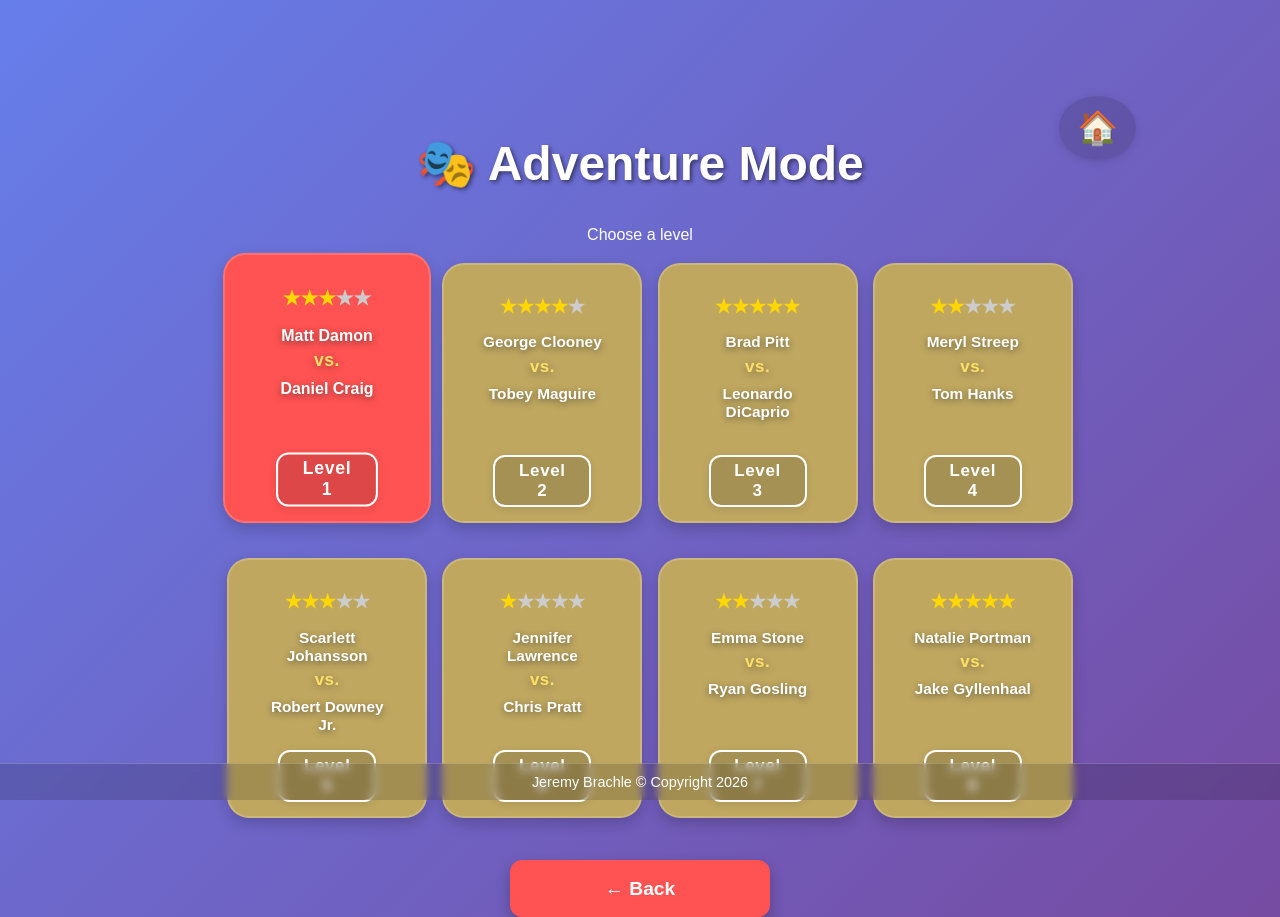
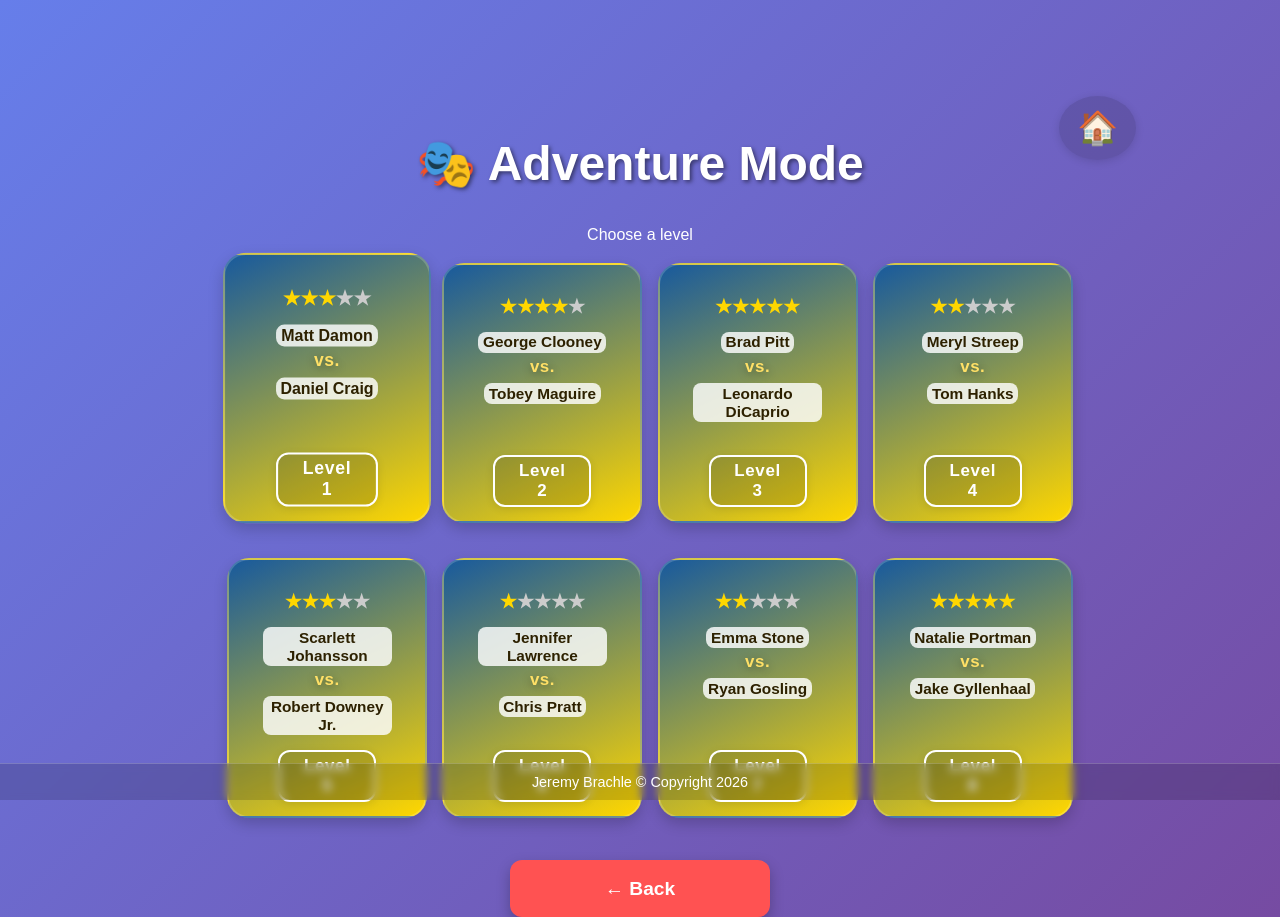
Before and after one commit to jeremybrachle/co-stars-frontend, a React (Vite) app: page /adventure in a window 1280 px wide. In both pictures the pointer is over the button 327 px from the left and 392 px from the top of the page. Built offline with nearby package versions, Linux system fonts and the light colour scheme.

Commit message:
Trying new color combination on the adventure screen

```diff
--- a/src/pages/AdventurePage.module.css
+++ b/src/pages/AdventurePage.module.css
@@ -25,6 +25,26 @@
   position: relative;
   overflow: hidden;
 }
+/* Slightly darker gold with subtle gradient */
+/* Richer gold gradient for better contrast */
+/*
+ * GOLD CARD COLOR OPTIONS (uncomment one pair for normal/hover):
+ * Option 1: Warm Gold (current)
+ *   background: linear-gradient(135deg, #c2a54e 0%, #b09a5f 100%);
+ *   hover:     linear-gradient(135deg, #cbaa4a 0%, #b09a5f 100%);
+ * Option 2: Deep Gold to Bronze
+ *   background: linear-gradient(135deg, #b88909 0%, #7c5e2b 100%);
+ *   hover:     linear-gradient(135deg, #e6b800 0%, #a67c00 100%);
+ * Option 3: Gold to Purple (complimentary)
+ *   background: linear-gradient(135deg, #e6c200 0%, #764ba2 100%);
+ *   hover:     linear-gradient(135deg, #ffe066 0%, #5f3c99 100%);
+ * Option 4: Rose Gold
+ *   background: linear-gradient(135deg, #e7bfa7 0%, #b88965 100%);
+ *   hover:     linear-gradient(135deg, #ffd6b3 0%, #a67c52 100%);
+ * Option 5: Gold to Deep Blue (high contrast)
+ *   background: linear-gradient(135deg, #ffd700 0%, #185a9d 100%);
+ *   hover:     linear-gradient(135deg, #ffe066 0%, #27408b 100%);
+ */
 .adventureLevelCard1,
 .adventureLevelCard2,
 .adventureLevelCard3,
@@ -33,12 +53,35 @@
 .adventureLevelCard6,
 .adventureLevelCard7,
 .adventureLevelCard8 {
-  background: #bfa760;
-  /* Muted gold, complements purple background, less bright */
+  /* Option 1: Warm Gold (default) */
+  background: linear-gradient(335deg, #ffd700 0%, #185a9d 100%);
 }
-.adventureLevelCard:hover {
+
+/* Prevent global button:hover from overriding background */
+/*
+ * To try a different color combo, comment out the current background and uncomment the desired option below for both normal and hover states.
+ */
+.adventureLevelCard:hover,
+.adventureLevelCard1:hover,
+.adventureLevelCard2:hover,
+.adventureLevelCard3:hover,
+.adventureLevelCard4:hover,
+.adventureLevelCard5:hover,
+.adventureLevelCard6:hover,
+.adventureLevelCard7:hover,
+.adventureLevelCard8:hover {
   transform: translateY(-5px) scale(1.04);
-  /* No border color change, stays gold */
+  /* Option 1: Warm Gold (default) */
+  /* background: linear-gradient(135deg, #cbaa4a 0%, #b09a5f 100%); */
+  background: linear-gradient(335deg, #ffd700 0%, #185a9d 100%);
+  /* Option 2: Deep Gold to Bronze */
+  /* background: linear-gradient(135deg, #e6b800 0%, #a67c00 100%); */
+  /* Option 3: Gold to Purple */
+  /* background: linear-gradient(135deg, #ffe066 0%, #5f3c99 100%); */
+  /* Option 4: Rose Gold */
+  /* background: linear-gradient(135deg, #ffd6b3 0%, #a67c52 100%); */
+  /* Option 5: Gold to Deep Blue */
+  /* background: linear-gradient(335deg, #ffe066 0%, #27408b 100%); */
 }
 .adventureStars {
   margin-top: 14px;
@@ -55,15 +98,16 @@
   margin: 0;
   padding: 0.1em 0 0.1em 0;
 }
+/* Improved contrast for actor names */
 .adventureActorName {
   font-size: 0.98em;
   font-weight: 600;
   margin: 0.18em 0 0.08em 0;
   padding: 0.10em 0.3em 0.10em 0.3em;
   border-radius: 8px;
-  background: none;
-  text-shadow: 0 2px 6px rgba(40,40,40,0.55);
-  color: #fff;
+  background: rgba(255, 255, 255, 0.82);
+  color: #2d2100;
+  text-shadow: none;
   max-width: 90%;
   overflow-wrap: break-word;
   white-space: normal;
--- a/src/styles.css
+++ b/src/styles.css
@@ -1,3 +1,6 @@
+.nav-menu a {
+  text-decoration: none;
+}
 .adventure-outer {
   position: relative;
   min-height: 100vh;
```
